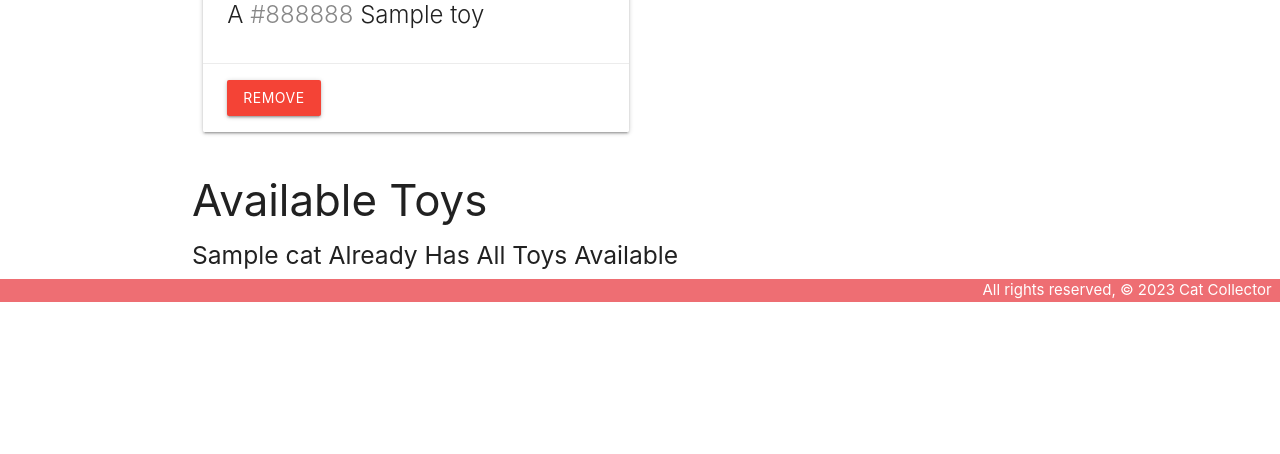
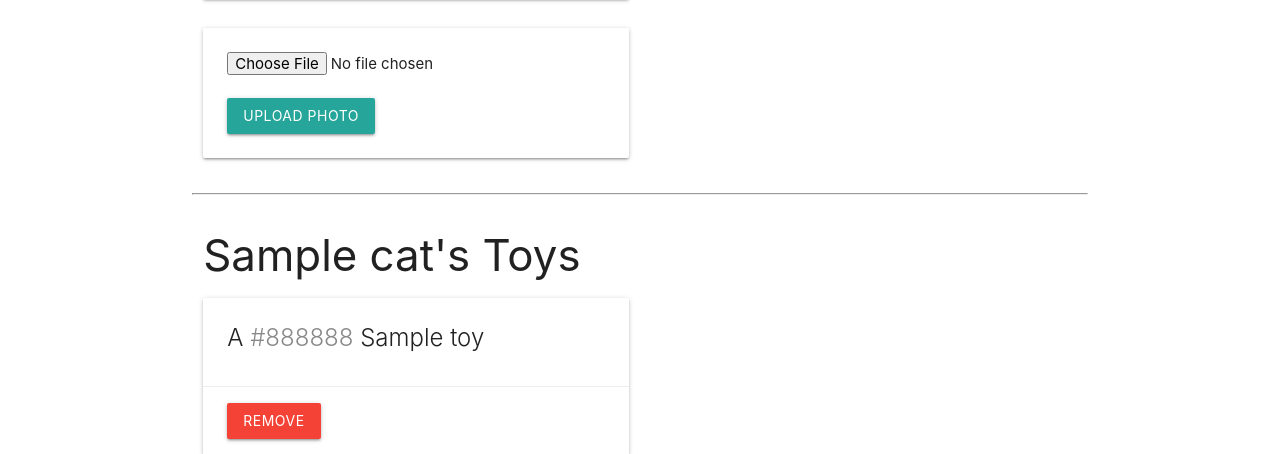
Before and after one commit to estebbins/cat-collector, a Django app: page /cats/1/ in a window 1280 px wide. Shown: the part 796-1250 px from the top of the page. Before the commit the page ends 1098 px from the top, so only its background shows below. Run offline with Django 4.2, Linux system fonts and the light colour scheme; tables that the repository leaves empty hold one stand-in row (values such as "Sample post").

Commit message:
adds UI for uploads

```diff
--- a/main_app/templates/cats/detail.html
+++ b/main_app/templates/cats/detail.html
@@ -19,6 +19,22 @@
                     <a href="{% url 'cats_delete' cat.id %}">Delete</a>
                 </div>
             </div>
+            {% for photo in cat.photo_set.all %}
+                <img src="{{ photo.url }}" alt="cat" class="responsive-img card-panel">
+            {% empty %}
+                <div class="card-panel teal-text center-align">No Photo for this Cat</div>
+            {% endfor %}
+            <form
+                action="{% url 'add_photo' cat.id %}"
+                method="POST"
+                class="card-panel"
+                enctype="multipart/form-data"
+            >
+                {% csrf_token %}
+                <input type="file" name="photo-file"/>
+                <br/><br/>
+                <input type="submit" class="btn" value="Upload Photo"/>
+            </form>
         </div>
         <div class="col s6">
             <form action="{% url 'add_feeding' cat.id %}" method="POST">
```
